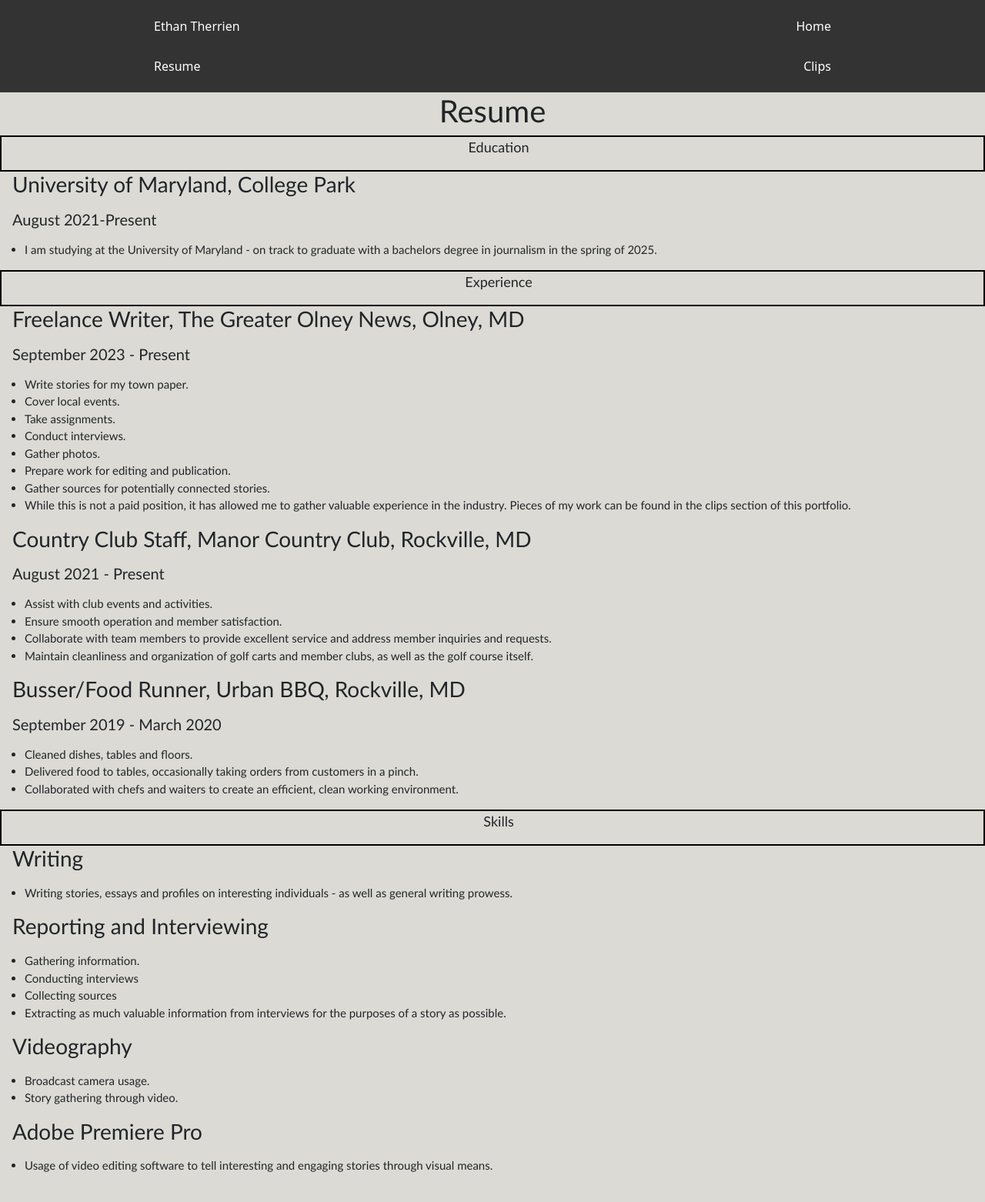
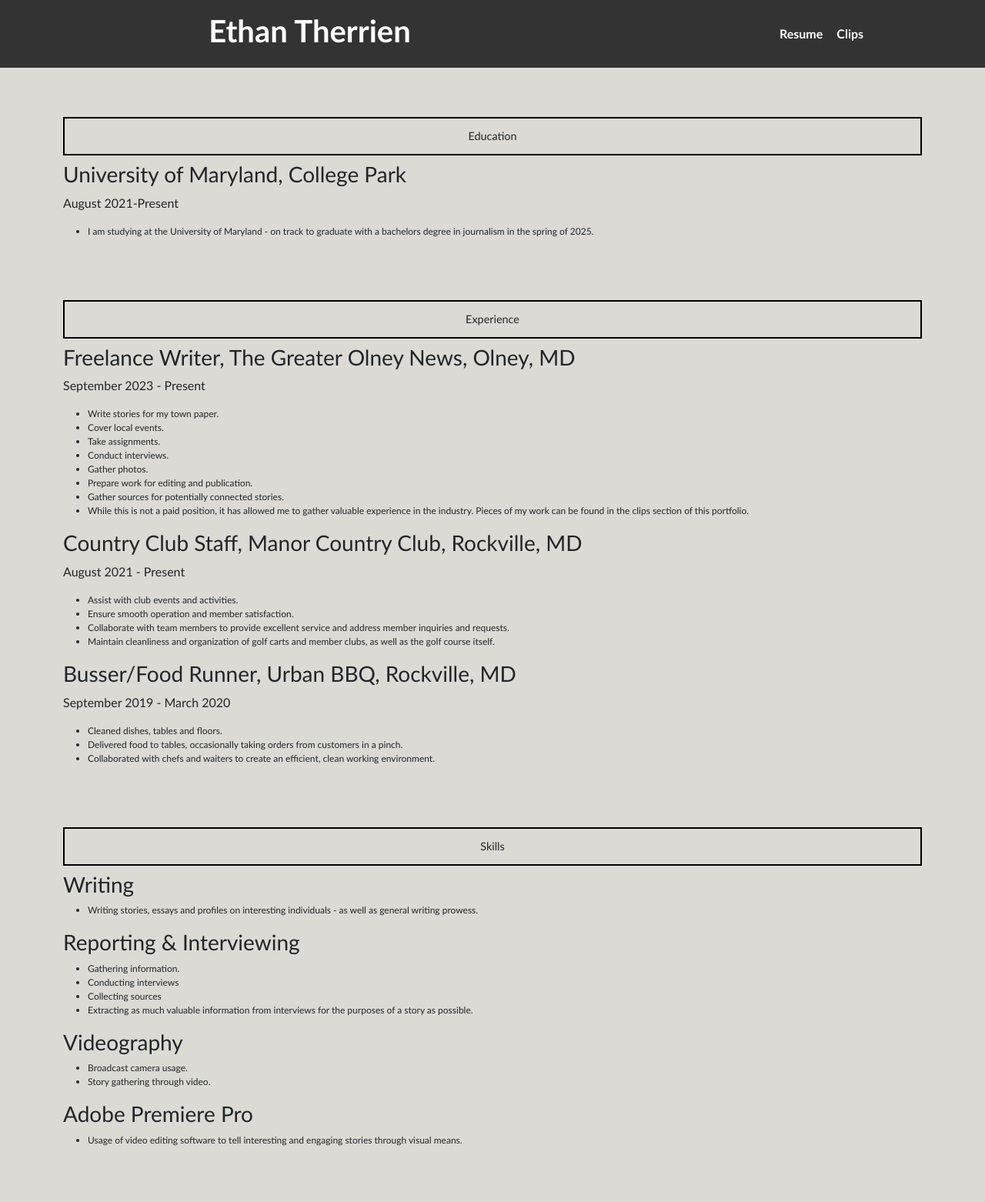
Before and after one commit to ethantherrien/ethantherrien.github.io, a plain HTML site: page resume/index.html in a window 1280 px wide. Shown: the whole page at 77% size. Drawn offline with nearby package versions, Linux system fonts and the light colour scheme.

Commit message:
portfolio revisions

```diff
--- a/resume/index.html
+++ b/resume/index.html
@@ -11,46 +11,37 @@
 </head>
 
 <body>
-    <nav class="navbar">
-        <a class="name">Ethan Therrien</a>
-        <a href="../">Home</a>
+
+    <header>
+        <nav class="container">
+            <div class="row justify-content-between align-items-center">
+                <div class="col-md-7">
+                    <h1><a href="../">Ethan Therrien</a></h1>
+                </div>
+                <div class="col-md-3">
                     <a href="../resume/">Resume</a>
                     <a href="../clips/">Clips</a>
+                </div>
+            </div>
         </nav>
-    <header>
-        <h1>Resume</h1>
     </header>
-    <section id="boxfontsize">
-        <div class="bordered-box">
-            <p>Education</p>
-        </div>
-    </section>
+
+    <main class="container">
         <section>
-        <h3>
-            <p>University of Maryland, College Park</p>
-        </h3>
-        <h5>
+            <h2 class="bordered-box">Education</h2>
+            <h3>University of Maryland, College Park</h3>
             <p>August 2021-Present</p>
-        </h5>
             <ul>
-            <li id="resumefont">I am studying at the University of Maryland - on track to graduate with a bachelors
+                <li>I am studying at the University of Maryland - on track to graduate with a bachelors
                     degree in
                     journalism in the spring of 2025.</li>
             </ul>
         </section>
-    <section id="boxfontsize">
-        <div class="bordered-box">
-            <p>Experience</p>
-        </div>
-    </section>
         <section>
-        <h3>
-            <p>Freelance Writer, The Greater Olney News, Olney, MD</p>
-        </h3>
-        <h5>
+            <h2 class="bordered-box">Experience</h2>
+            <h3>Freelance Writer, The Greater Olney News, Olney, MD</h3>
             <p>September 2023 - Present</p>
-        </h5>
-        <ul id="resumefont">
+            <ul>
                 <li> Write stories for my town paper.</li>
                 <li>Cover local events.</li>
                 <li>Take assignments.</li>
@@ -59,67 +50,51 @@
                 <li>Prepare work for editing and publication.</li>
                 <li>Gather sources for potentially connected stories.</li>
                 <li>While this is not a paid position, it has allowed me to gather valuable
-                experience in the industry. Pieces of my work can be found in the clips section of this portfolio.</li>
+                    experience in the industry. Pieces of my work can be found in the clips section of this portfolio.
+                </li>
             </ul>
-        <h3>
-            <p>Country Club Staff, Manor Country Club, Rockville, MD</p>
-        </h3>
-        <h5>
+            <h3>Country Club Staff, Manor Country Club, Rockville, MD</h3>
             <p>August 2021 - Present</p>
-        </h5>
-        <ul id="resumefont">
+            <ul>
                 <li>Assist with club events and activities.</li>
                 <li>Ensure smooth operation and member satisfaction.</li>
-            <li>Collaborate with team members to provide excellent service and address member inquiries and requests.
+                <li>Collaborate with team members to provide excellent service and address member inquiries and
+                    requests.
                 </li>
                 <li>Maintain cleanliness and organization of golf carts and member clubs, as well as the golf course
                     itself.</li>
             </ul>
-    </section>
-    <h3>
-        <p>Busser/Food Runner, Urban BBQ, Rockville, MD</p>
-    </h3>
-    <h5>
+            <h3>Busser/Food Runner, Urban BBQ, Rockville, MD</h3>
             <p>September 2019 - March 2020</p>
-    </h5>
             <ul id="resumefont">
                 <li>Cleaned dishes, tables and floors.</li>
                 <li>Delivered food to tables, occasionally taking orders from customers in a pinch.</li>
                 <li>Collaborated with chefs and waiters to create an efficient, clean working environment.</li>
             </ul>
-    <section id="boxfontsize">
-        <div class="bordered-box">
-            <p>Skills</p>
-        </div>
         </section>
-    <h3>
-        <p>Writing</p>
-    </h3>
-    <ul id="resumefont">
+        <section>
+            <h2 class="bordered-box">Skills</h2>
+            <h3>Writing</h3>
+            <ul>
                 <li>Writing stories, essays and profiles on interesting individuals - as well as general writing prowess.</li>
             </ul>
-    <h3>
-        <p>Reporting and Interviewing</p>
-    </h3>
-    <ul id="resumefont">
+            <h3>Reporting & Interviewing</h3>
+            <ul>
                 <li>Gathering information.</li>
                 <li>Conducting interviews</li>
                 <li>Collecting sources</li>
                 <li>Extracting as much valuable information from interviews for the purposes of a story as possible.</li>
             </ul>
-    <h3>
-        <p>Videography</p>
-    </h3>
-    <ul id="resumefont">
+            <h3>Videography</h3>
+            <ul>
                 <li>Broadcast camera usage.</li>
                 <li>Story gathering through video.</li>
             </ul>
-    <h3>
-        <p>Adobe Premiere Pro</p>
-    </h3>
+            <h3>Adobe Premiere Pro</h3>
             <ul id="resumefont">
                 <li>Usage of video editing software to tell interesting and engaging stories through visual means.</li>
             </ul>
+        </section>
 </body>
 
 </html>
--- a/site/css/style.css
+++ b/site/css/style.css
@@ -1,73 +1,65 @@
-.navbar {
-    background-color: #333;
-    overflow: hidden;
+body {
+    background-color: rgba(170, 169, 153, 0.418);
+    font-family: 'Trebuchet MS', 'Lucida Sans Unicode', 'Lucida Grande', 'Lucida Sans', Arial, sans-serif;
 }
 
-.navbar a {
-    float: left;
-    display: block;
-    color: white;
-    text-align: left;
-    padding: 14px 200px;
-    text-decoration: none;
-    font-size: 16px;
+header {
+    background-color: #333;
+    padding: 1em 0;
+    text-align: center;
 }
 
-.navbar a:hover {
+nav a {
+    font-size: 16px;
+    color: white;
+    text-decoration: none;
+    padding: 5px 7px;
+}
+
+nav a:hover {
     background-color: #ddd;
     color: black;
 }
 
-h1 {
-    text-align: center;
-    font-family: 'Trebuchet MS', 'Lucida Sans Unicode', 'Lucida Grande', 'Lucida Sans', Arial, sans-serif;
+a {
+    color: black;
+    font-weight: 600;
+    text-decoration: none;
 }
 
-#about {
-    text-align: center;
-    font-family: 'Trebuchet MS', 'Lucida Sans Unicode', 'Lucida Grande', 'Lucida Sans', Arial, sans-serif;
-    margin: 30px
+a:hover {
+    color: #7d7777;
+}
+
+nav h1 a {
+    font-size: 1em;
+}
+
+section {
+    padding: 1em 0;
+    margin: 2em 0;
+}
+
+main {
+    margin: 3em 0;
 }
 
 .box {
-    background-color: #686d6862;
-    padding: 20px;
+    background-color: #B2B3AD;
     border-radius: 10px;
-}
-
-body {
-    background-color: rgba(170, 169, 153, 0.418);
-}
-
-h2 {
-    font-family: 'Trebuchet MS', 'Lucida Sans Unicode', 'Lucida Grande', 'Lucida Sans', Arial, sans-serif;
-}
-
-#contact {
-    text-align: center;
-    margin: 80px
-}
-
-p {
-    font-family: 'Trebuchet MS', 'Lucida Sans Unicode', 'Lucida Grande', 'Lucida Sans', Arial, sans-serif;
-    padding-left: 16px;
+    padding: 1em;
 }
 
 .bordered-box {
     border: 2px solid #000000;
 }
 
-#boxfontsize {
+h2 {
+    font-size: .9em;
     text-align: center;
-    font-size: 18px;
+    padding: 1em 0;
 }
 
-#resumefont {
-    font-size: 15px;
-    font-family: 'Trebuchet MS', 'Lucida Sans Unicode', 'Lucida Grande', 'Lucida Sans', Arial, sans-serif;
+li {
+    font-size: .75em;
 }
-
-#experience {
-    text-align: center;
-    font-size: 18px;
-}
```
Also changed, not shown: clips/index.html (+41 -54 lines), index.html (+23 -21 lines). Lines whose indentation alone changed are shown as unchanged.
